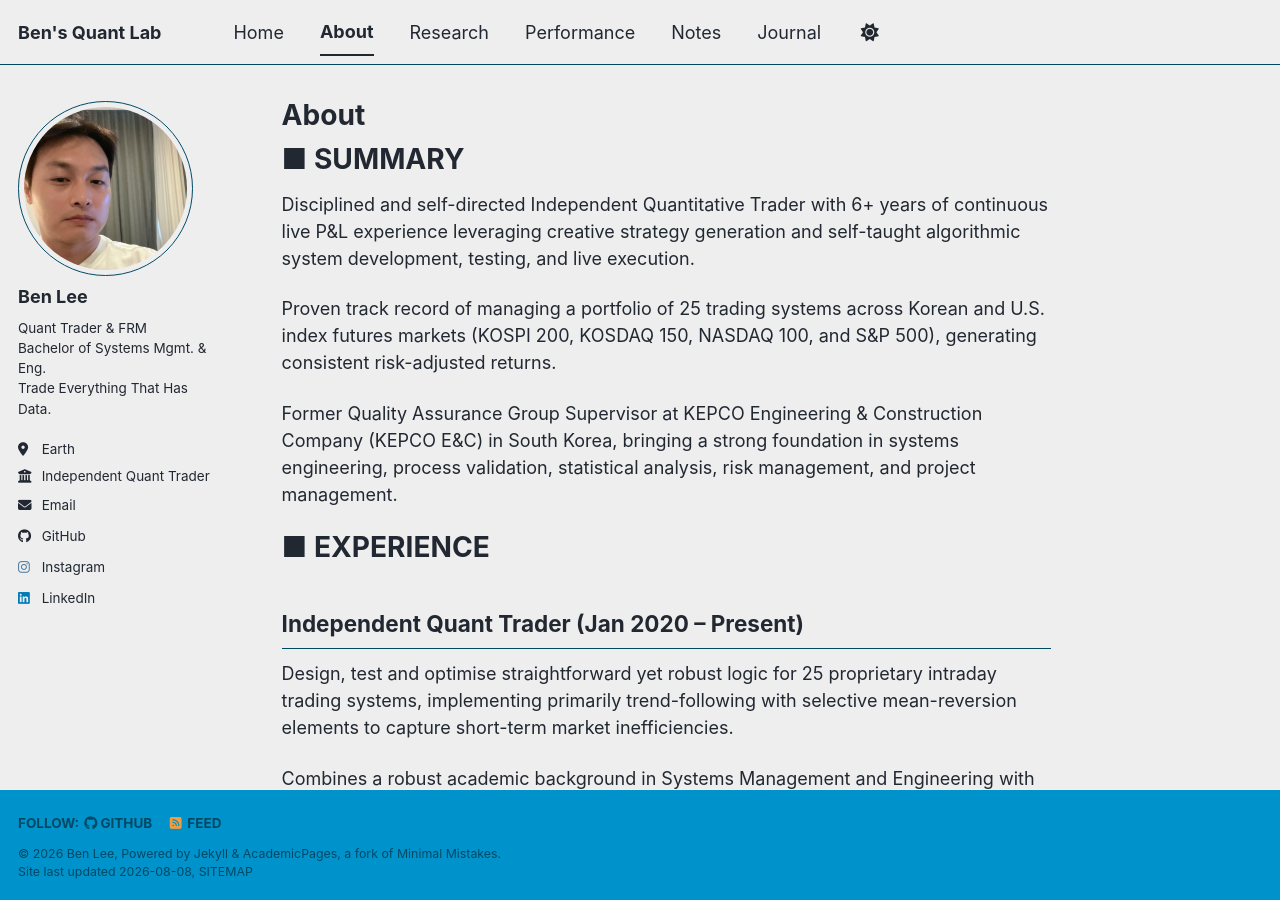
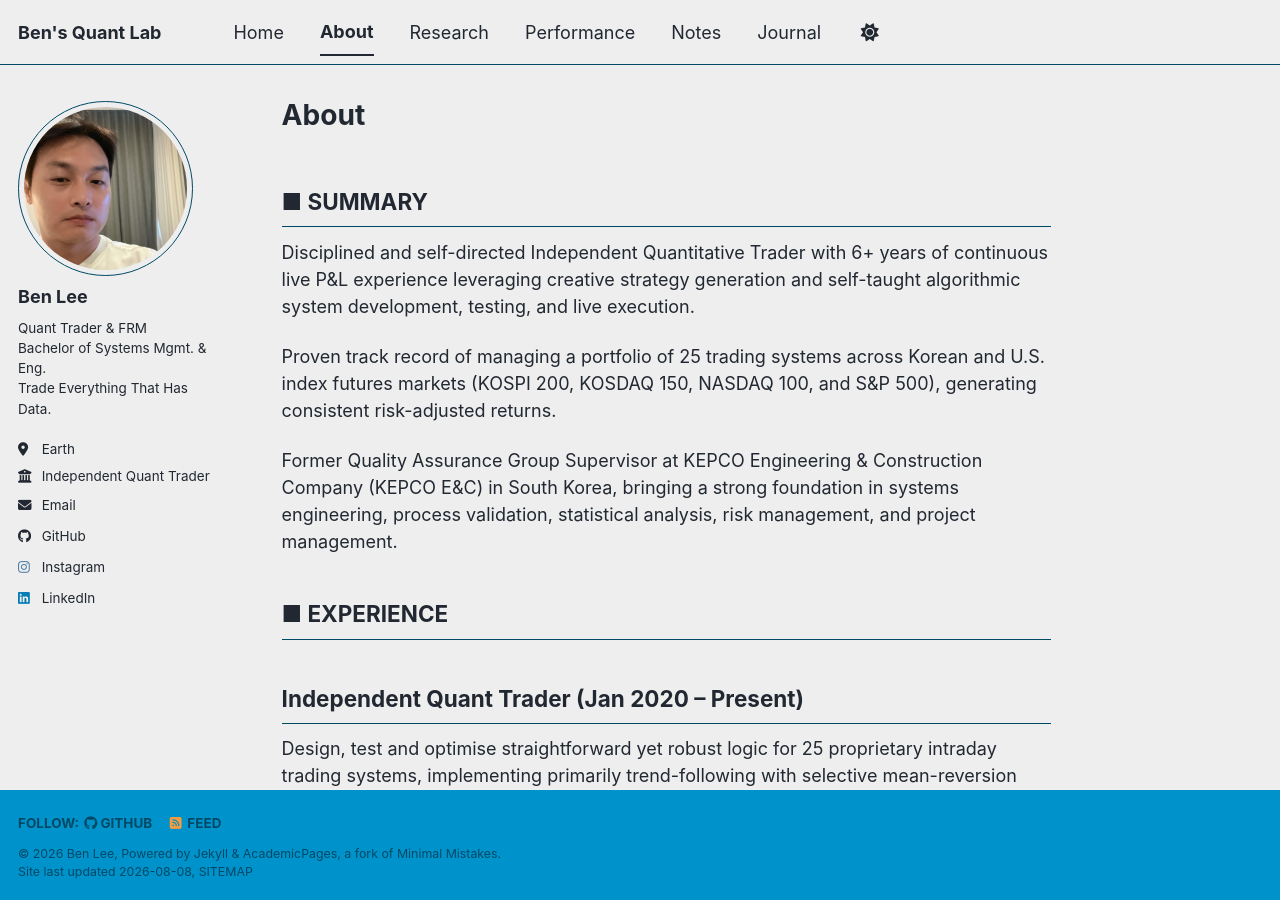
Before and after one commit to leebh1119/leebh1119.github.io, a Jekyll site: the page built from _pages/about.md, in a window 1280 px wide and 900 px high. Built offline with Jekyll 4.4.1, drawn with Linux system fonts in a browser that asks for light colours; a style sheet for code colours, icons or effects is not loaded.

Commit message:
Updated About page

```diff
--- a/_pages/about.md
+++ b/_pages/about.md
@@ -3,14 +3,16 @@ title: "About"
 permalink: /about/
 author_profile: true
 ---
-# ■ SUMMARY
+## ■ SUMMARY
   Disciplined and self-directed Independent Quantitative Trader with 6+ years of continuous live P&L experience leveraging creative strategy generation and self-taught algorithmic system development, testing, and live execution.
 
   Proven track record of managing a portfolio of 25 trading systems across Korean and U.S. index futures markets (KOSPI 200, KOSDAQ 150, NASDAQ 100, and S&P 500), generating consistent risk-adjusted returns.
 
   Former Quality Assurance Group Supervisor at KEPCO Engineering & Construction Company (KEPCO E&C) in South Korea, bringing a strong foundation in systems engineering, process validation, statistical analysis, risk management, and project management.
 
-# ■ EXPERIENCE
+<div style="margin-bottom: 2em;"></div>
+
+## ■ EXPERIENCE
 ## Independent Quant Trader (Jan 2020 – Present)
 Design, test and optimise straightforward yet robust logic for 25 proprietary intraday trading systems, implementing primarily trend-following with selective mean-reversion elements to capture short-term market inefficiencies.
 
```
